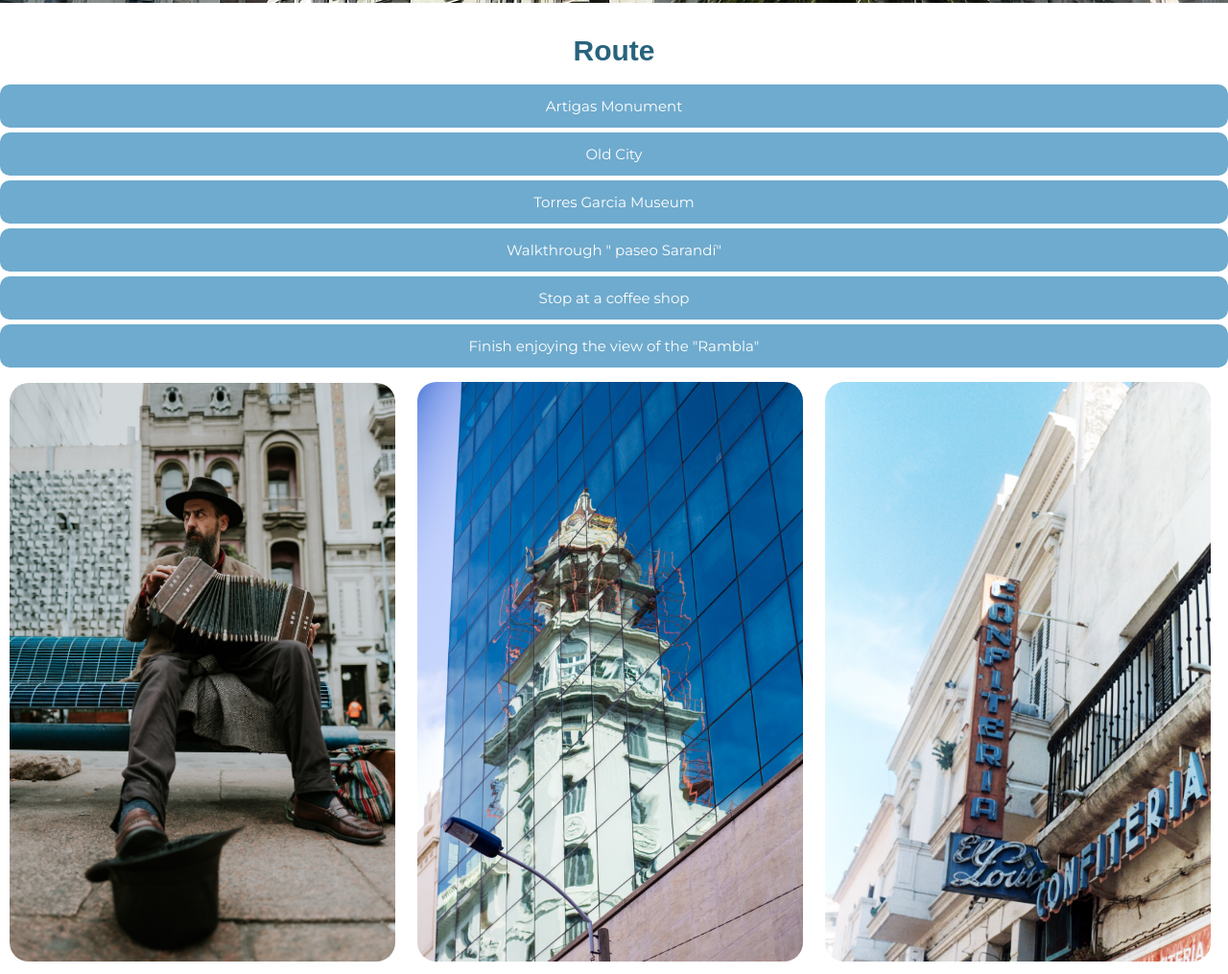
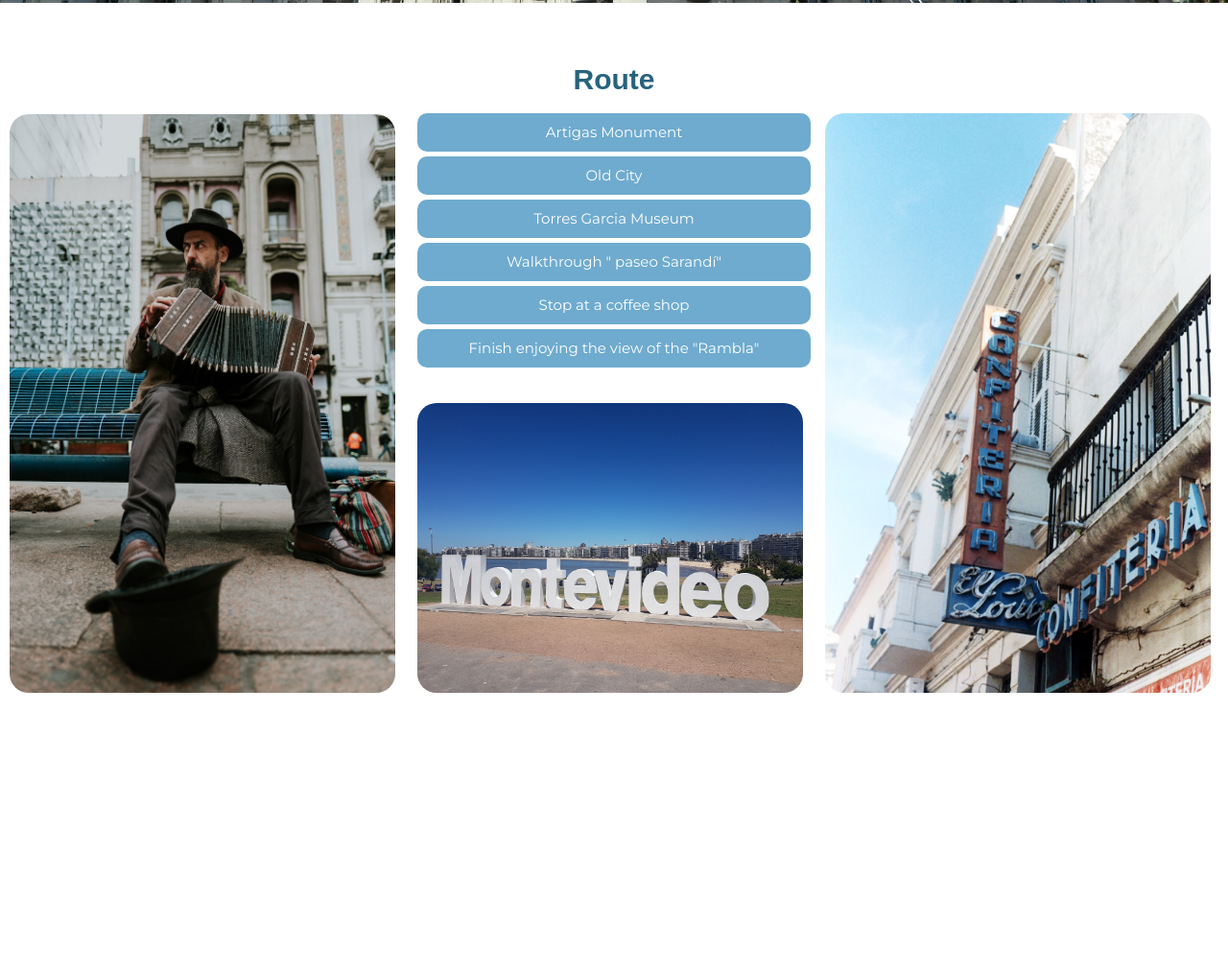
Before and after one commit to AlexIglesia/mvd-walks, a plain HTML site: page index.html in a window 1280 px wide. Shown: the part 1072-2087 px from the top of the page at 96% size. Drawn offline with Linux system fonts and the light colour scheme; a web font is replaced by a local one.

Commit message:
change img and position with list

```diff
--- a/assets/css/style.css
+++ b/assets/css/style.css
@@ -106,7 +106,7 @@ h1, h2 {
     overflow: hidden;
 
     background: url(../images/palacio-salvo.jpg) no-repeat center center;
-
+    background-size: cover;
 
   /*  position: absolute; */
 
@@ -157,6 +157,8 @@ span {
     line-height: 2em;
     padding-top: 2rem;
     text-align: center;
+    margin-top: 3rem;
+
 
 
 }
@@ -166,16 +168,19 @@ span {
     list-style-position: outside;
     color:white;
     text-align: center;
-    line-height: 2.5em;
+    line-height: 2em;
 
 }
 
  .route li {
     background: #6fabce;
+    width: 32%;
     font-size: 1.5rem;
     display: flex;
     flex-direction: row;
     justify-content: center;
+
+
     border-radius: 1rem;
     margin: 0 auto;
     padding: 1rem;
@@ -196,6 +201,8 @@ span {
     width: 33%;
     padding: 1em;
     border-radius: 30px;
+    position: relative;
+    bottom: 280px;
 
 }
 
--- a/index.html
+++ b/index.html
@@ -73,7 +73,7 @@
             </div>
             <div class="photos">
                 <img src="assets/images/musician.jpg" alt="musician playing accordion" class="grid-item-5">
-                <img src="assets/images/buildings.jpg" alt="Buildings in Montevideo, city center" class="grid-item-6">
+                <img src="assets/images/montevideo-sign.jpg" alt="Buildings in Montevideo, city center" class="grid-item-6">
                 <img src="assets/images/signs.jpg" alt="Old shop signs" class="grid-item-7">
             </div>
 
```
